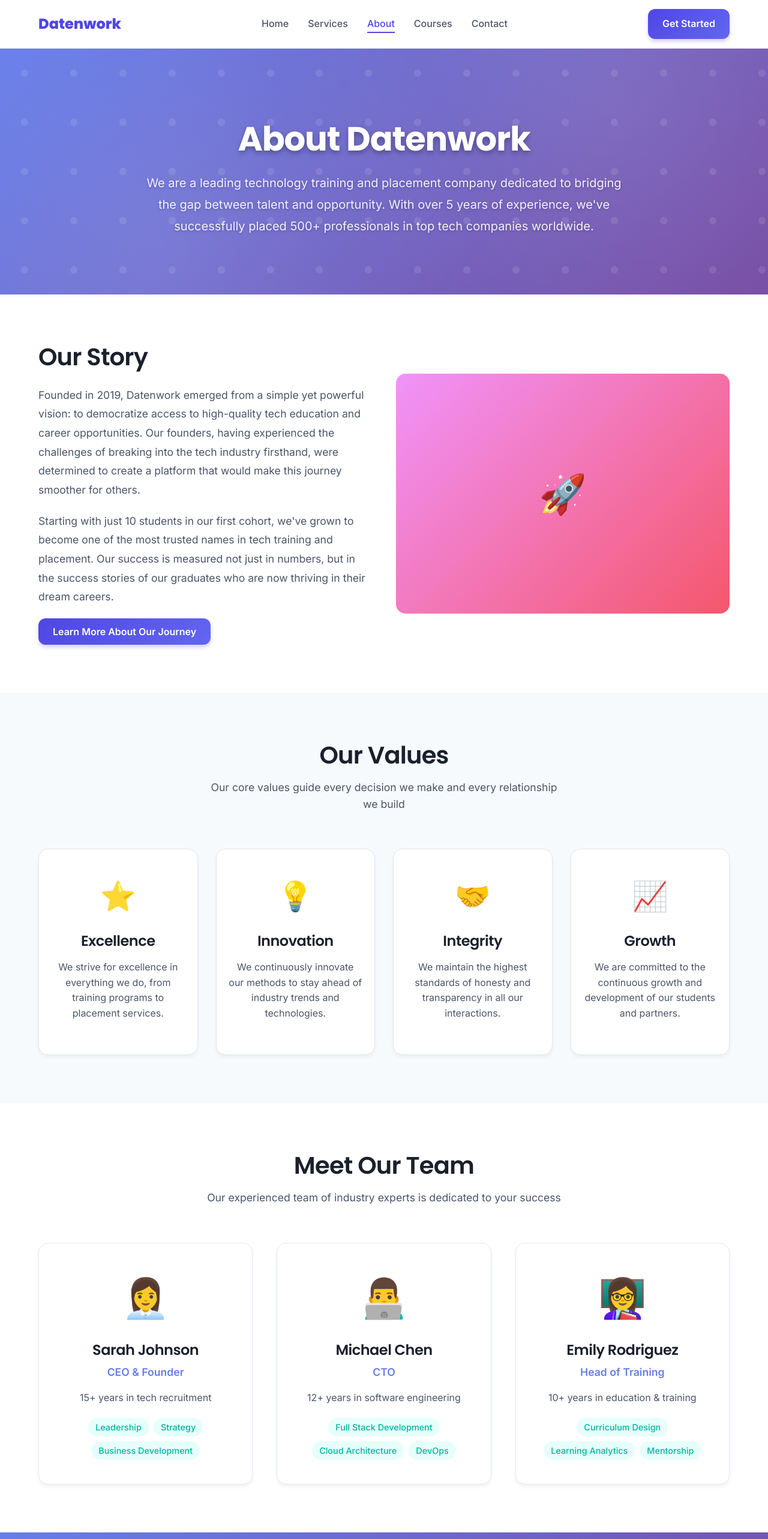
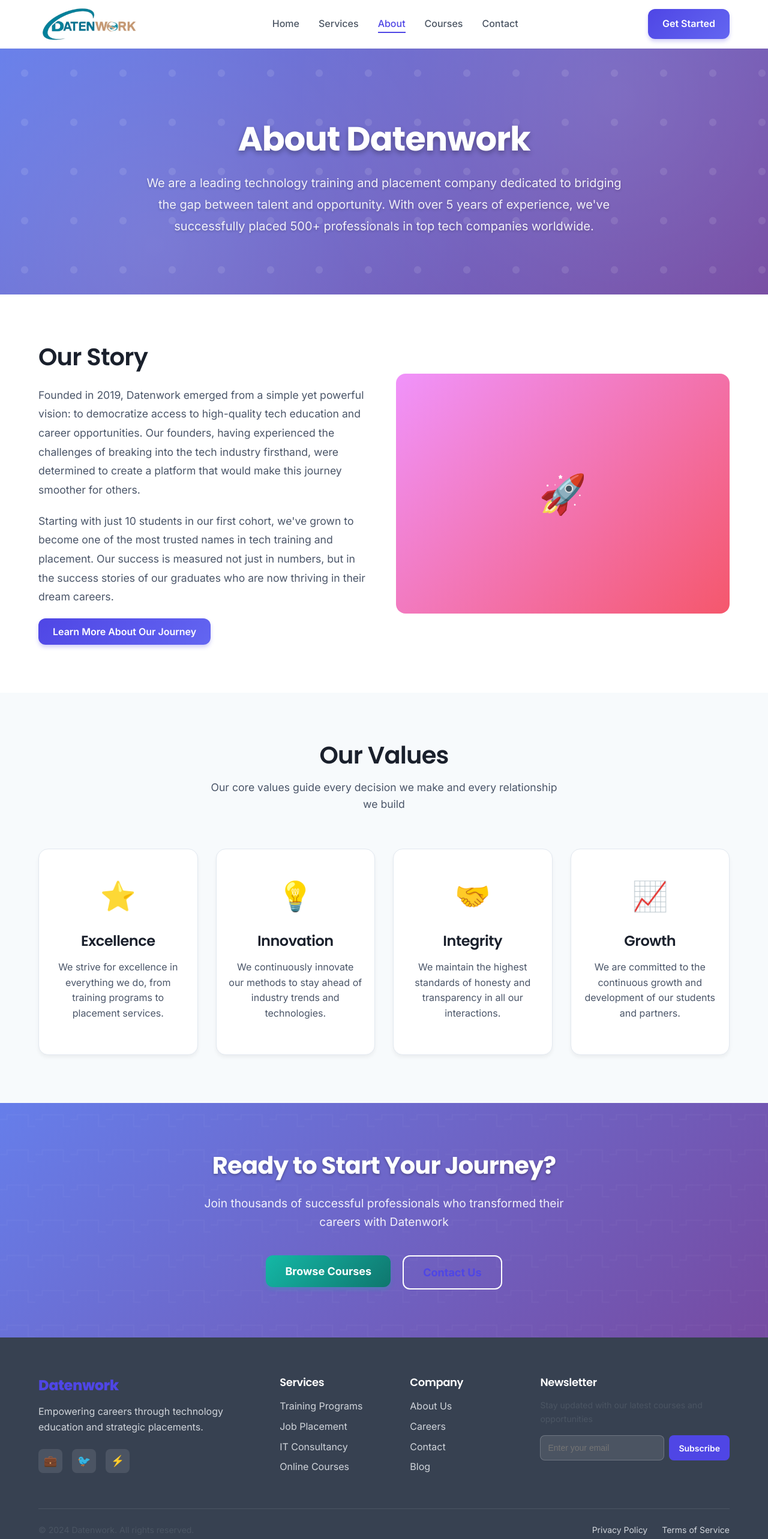
Before and after one commit to chidupudi/DatenWork, a React (Create React App) app: page /about in a window 1280 px wide. Shown: the top 2566 px of the page at 60% size. Built offline with nearby package versions, Linux system fonts and the light colour scheme.

Commit message:
header logo updated

```diff
--- a/src/components/common/Header.js
+++ b/src/components/common/Header.js
@@ -1,5 +1,8 @@
 import React, { useState } from 'react';
 import { Link, useLocation } from 'react-router-dom';
+
+// Import your logo file from its location
+import logoSrc from '../../assets/logo.png'; // <-- 1. IMPORT YOUR LOGO
 
 const Header = () => {
   const [isMenuOpen, setIsMenuOpen] = useState(false);
@@ -10,6 +13,8 @@ const Header = () => {
   };
 
   const isActive = (path) => location.pathname === path;
+
+  // --- STYLES (No changes here except for the logo style) ---
 
   const headerStyles = {
     position: 'sticky',
@@ -31,42 +36,35 @@ const Header = () => {
     height: '80px'
   };
 
-  const logoStyles = {
-    fontFamily: "'Poppins', sans-serif",
-    fontSize: '1.5rem',
-    fontWeight: '800',
-    color: '#4f46e5',
-    margin: 0,
-    textDecoration: 'none'
+  // 2. UPDATED LOGO STYLES
+  const logoLinkStyles = {
+    textDecoration: 'none',
+    display: 'flex',
+    alignItems: 'center',
+  };
+
+  const logoImageStyles = {
+    height: '60px', // Adjust the height of your logo as needed
+    width: 'auto',   // Width will scale automatically
   };
 
   const navStyles = {
-    position: isMenuOpen ? 'absolute' : 'static',
-    top: isMenuOpen ? '100%' : 'auto',
-    left: isMenuOpen ? 0 : 'auto',
-    right: isMenuOpen ? 0 : 'auto',
-    background: isMenuOpen ? 'white' : 'transparent',
-    borderTop: isMenuOpen ? '1px solid #f3f4f6' : 'none',
-    boxShadow: isMenuOpen ? '0 4px 6px rgba(0, 0, 0, 0.05)' : 'none',
-    transform: isMenuOpen ? 'translateY(0)' : window.innerWidth <= 768 ? 'translateY(-100%)' : 'none',
-    opacity: isMenuOpen ? 1 : window.innerWidth <= 768 ? 0 : 1,
-    visibility: isMenuOpen ? 'visible' : window.innerWidth <= 768 ? 'hidden' : 'visible',
-    transition: 'all 0.2s ease',
-    '@media (max-width: 768px)': {
-      position: 'absolute',
-      background: 'white',
-      borderTop: '1px solid #f3f4f6',
-      boxShadow: '0 4px 6px rgba(0, 0, 0, 0.05)'
-    }
+    display: 'flex',
+    // The conditional logic for mobile menu needs to be inside the render return
+    // or use a more advanced CSS-in-JS solution. For this example, we'll adjust in the return.
   };
+
+  // This is a simplified version for clarity. The complex logic from your original code
+  // is better handled with useEffect and window event listeners for resize.
+  // We will apply styles directly in the JSX for responsiveness based on `isMenuOpen`.
 
   const navListStyles = {
     display: 'flex',
     listStyle: 'none',
     gap: '32px',
     margin: 0,
-    padding: window.innerWidth <= 768 ? '24px' : 0,
-    flexDirection: window.innerWidth <= 768 ? 'column' : 'row'
+    padding: 0,
+    alignItems: 'center',
   };
 
   const navLinkStyles = (path) => ({
@@ -95,7 +93,7 @@ const Header = () => {
   };
 
   const hamburgerStyles = {
-    display: window.innerWidth <= 768 ? 'flex' : 'none',
+    display: 'none', // Will be overridden by media query style block
     flexDirection: 'column',
     gap: '4px',
     background: 'none',
@@ -112,21 +110,66 @@ const Header = () => {
     borderRadius: '1px'
   };
 
+  // Handling responsive styles inline can be tricky.
+  // The logic `window.innerWidth <= 768` only runs once on component render.
+  // A proper solution uses event listeners, but to keep it simple and fix your code:
+  // We'll use a more direct approach for the mobile menu.
+
+  const getNavStyles = () => {
+    const baseStyles = {
+        transition: 'all 0.3s ease-in-out',
+    };
+
+    // Desktop styles
+    if (window.innerWidth > 768) {
+        return {
+            ...baseStyles,
+            display: 'flex',
+            alignItems: 'center'
+        };
+    }
+
+    // Mobile styles
+    return {
+        ...baseStyles,
+        position: 'absolute',
+        top: '80px', // Position below the header
+        left: 0,
+        right: 0,
+        background: 'white',
+        flexDirection: 'column',
+        borderTop: '1px solid #f3f4f6',
+        boxShadow: '0 4px 6px rgba(0, 0, 0, 0.05)',
+        transform: isMenuOpen ? 'translateY(0)' : 'translateY(-120%)',
+        opacity: isMenuOpen ? 1 : 0,
+        visibility: isMenuOpen ? 'visible' : 'hidden',
+        padding: '24px'
+    };
+  };
+
   return (
     <header style={headerStyles}>
       <div style={headerContainerStyles}>
-        <div>
-          <Link to="/" style={logoStyles}>
-            Datenwork
+        {/* 3. REPLACE TEXT WITH IMAGE TAG */}
+        <Link to="/" style={logoLinkStyles}>
+          <img
+            src={logoSrc}
+            alt="Datenwork Logo"
+            style={logoImageStyles}
+          />
         </Link>
-        </div>
 
-        <nav style={navStyles}>
-          <ul style={navListStyles}>
+        <nav style={getNavStyles()}>
+          <ul style={{
+              ...navListStyles,
+              flexDirection: window.innerWidth <= 768 ? 'column' : 'row'
+            }}>
+            {/* ... your nav links ... */}
              <li>
                <Link
                  to="/"
                  style={navLinkStyles('/')}
+                 onClick={() => setIsMenuOpen(false)}
                  onMouseEnter={(e) => e.target.style.color = '#4f46e5'}
                  onMouseLeave={(e) => e.target.style.color = isActive('/') ? '#4f46e5' : '#4b5563'}
                >
@@ -137,6 +180,7 @@ const Header = () => {
                <Link
                  to="/services"
                  style={navLinkStyles('/services')}
+                 onClick={() => setIsMenuOpen(false)}
                  onMouseEnter={(e) => e.target.style.color = '#4f46e5'}
                  onMouseLeave={(e) => e.target.style.color = isActive('/services') ? '#4f46e5' : '#4b5563'}
                >
@@ -147,6 +191,7 @@ const Header = () => {
                <Link
                  to="/about"
                  style={navLinkStyles('/about')}
+                 onClick={() => setIsMenuOpen(false)}
                  onMouseEnter={(e) => e.target.style.color = '#4f46e5'}
                  onMouseLeave={(e) => e.target.style.color = isActive('/about') ? '#4f46e5' : '#4b5563'}
                >
@@ -157,6 +202,7 @@ const Header = () => {
                <Link
                  to="/courses"
                  style={navLinkStyles('/courses')}
+                 onClick={() => setIsMenuOpen(false)}
                  onMouseEnter={(e) => e.target.style.color = '#4f46e5'}
                  onMouseLeave={(e) => e.target.style.color = isActive('/courses') ? '#4f46e5' : '#4b5563'}
                >
@@ -167,6 +213,7 @@ const Header = () => {
                <Link
                  to="/contact"
                  style={navLinkStyles('/contact')}
+                 onClick={() => setIsMenuOpen(false)}
                  onMouseEnter={(e) => e.target.style.color = '#4f46e5'}
                  onMouseLeave={(e) => e.target.style.color = isActive('/contact') ? '#4f46e5' : '#4b5563'}
                >
@@ -176,6 +223,7 @@ const Header = () => {
           </ul>
         </nav>
 
+        {/* This logic also needs to be responsive */}
         <div style={{ display: window.innerWidth <= 768 ? 'none' : 'block' }}>
           <Link
             to="/courses"
@@ -193,14 +241,15 @@ const Header = () => {
           </Link>
         </div>
 
+        {/* Hamburger Menu Button */}
         <button
-          style={hamburgerStyles}
+          style={{...hamburgerStyles, display: window.innerWidth <= 768 ? 'flex' : 'none'}}
           onClick={toggleMenu}
           aria-label="Toggle menu"
         >
-          <span style={hamburgerSpanStyles}></span>
-          <span style={hamburgerSpanStyles}></span>
-          <span style={hamburgerSpanStyles}></span>
+          <span style={{...hamburgerSpanStyles, transform: isMenuOpen ? 'rotate(45deg) translate(5px, 5px)' : 'none'}}></span>
+          <span style={{...hamburgerSpanStyles, opacity: isMenuOpen ? 0 : 1}}></span>
+          <span style={{...hamburgerSpanStyles, transform: isMenuOpen ? 'rotate(-45deg) translate(5px, -5px)' : 'none'}}></span>
         </button>
       </div>
     </header>
--- a/src/pages/About.js
+++ b/src/pages/About.js
@@ -442,39 +442,6 @@ const About = () => {
       </section>
 
       {/* Team Section */}
-      <section style={teamSectionStyles}>
-        <div style={containerStyles}>
-          <div style={teamHeaderStyles}>
-            <h2 style={teamTitleStyles}>Meet Our Team</h2>
-            <p style={teamSubtitleStyles}>
-              Our experienced team of industry experts is dedicated to your success
-            </p>
-          </div>
-          <div style={teamGridStyles}>
-            {team.map((member, index) => (
-              <Card
-                key={member.id}
-                style={teamCardStyles(hoveredTeamMember === member.id)}
-                hover={false}
-                onMouseEnter={() => setHoveredTeamMember(member.id)}
-                onMouseLeave={() => setHoveredTeamMember(null)}
-              >
-                <div style={teamImageStyles}>{member.image}</div>
-                <h3 style={teamNameStyles}>{member.name}</h3>
-                <p style={teamRoleStyles}>{member.role}</p>
-                <p style={teamExperienceStyles}>{member.experience}</p>
-                <div style={specialtiesStyles}>
-                  {member.specialties.map(specialty => (
-                    <span key={specialty} style={specialtyTagStyles}>
-                      {specialty}
-                    </span>
-                  ))}
-                </div>
-              </Card>
-            ))}
-          </div>
-        </div>
-      </section>
 
       {/* CTA Section */}
       <section style={ctaSectionStyles}>
--- a/src/pages/Home.js
+++ b/src/pages/Home.js
@@ -214,9 +214,9 @@ const Home = () => {
           </div>
 
           {/* Services Section */}
-          <div style={standardSectionWrapper}>
+          {/* <div style={standardSectionWrapper}>
             <Services />
-          </div>
+          </div> */}
 
           {/* Training Courses Section */}
           <div style={standardSectionWrapper}>
```
Also changed, not shown: src/pages/Contact.js (+0 -49 lines), src/assets/logo.png (added). Lines whose indentation alone changed are shown as unchanged.
